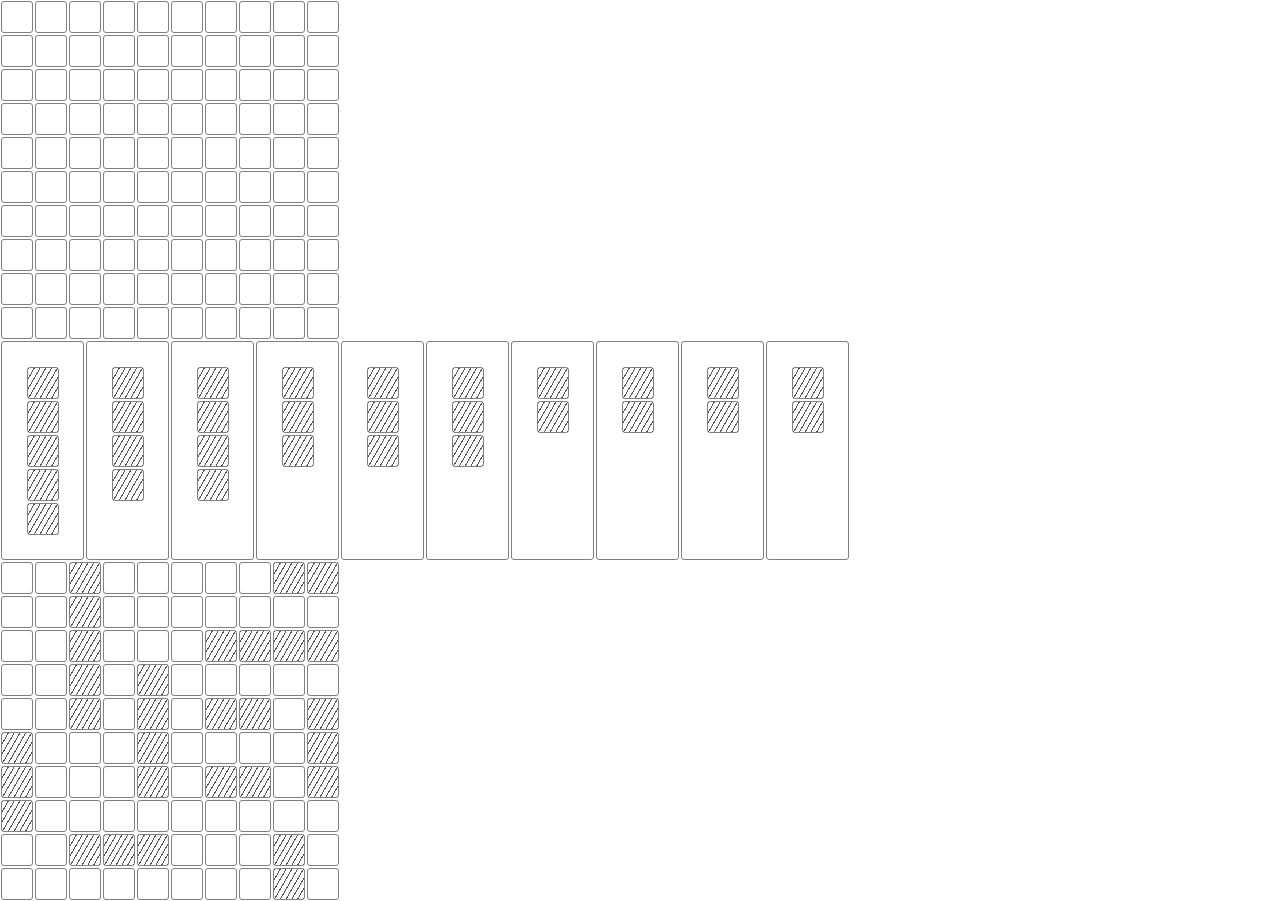
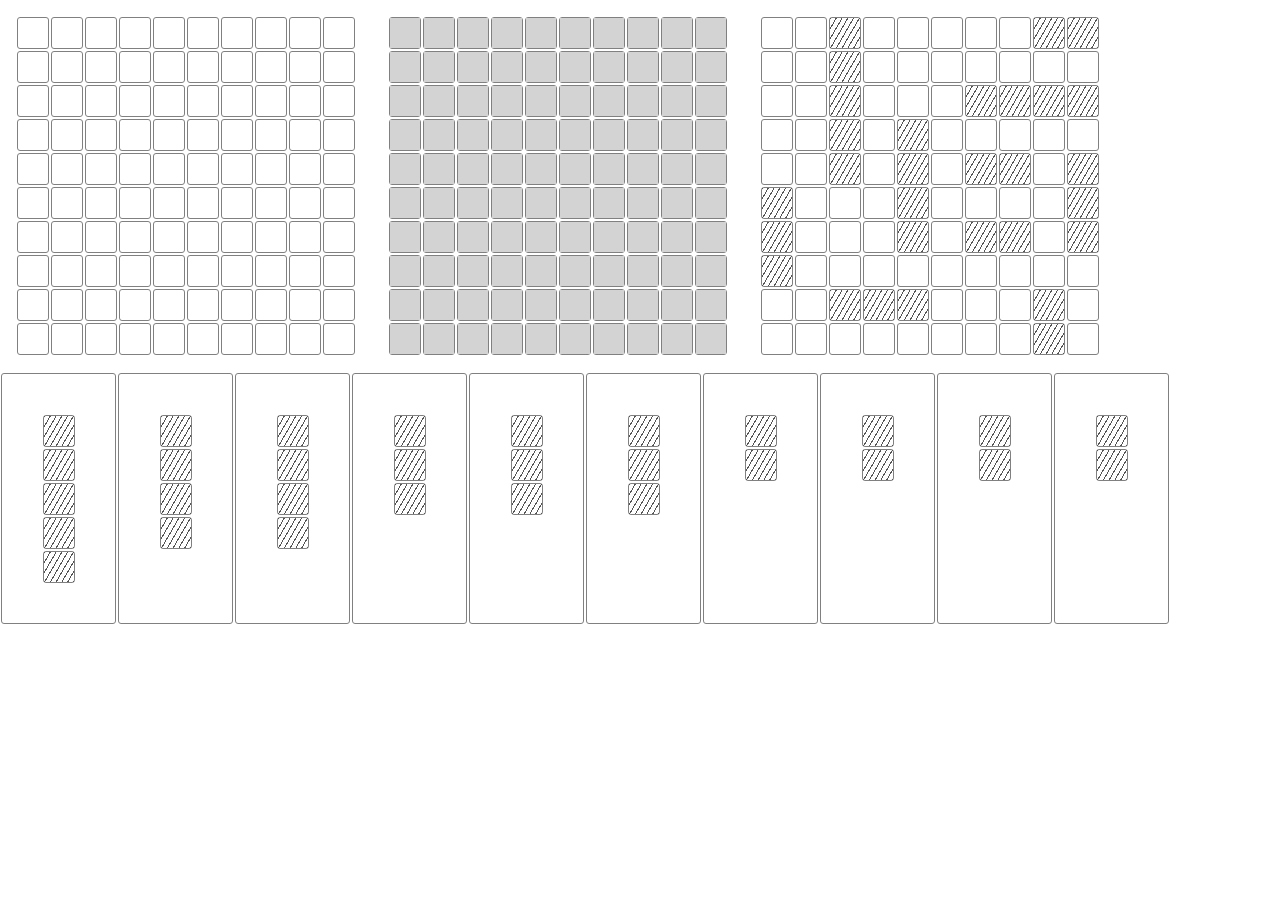
Before and after one commit to belbcode/battleship, a React (Create React App) app: page / in a window 1280 px wide. After the commit the page ends 800 px from the top, so only its background shows below. Built offline with nearby package versions, Linux system fonts and the light colour scheme.

Commit message:
enemy field added

```diff
--- a/src/Components/Field.jsx
+++ b/src/Components/Field.jsx
@@ -2,11 +2,11 @@ import Row from "./Row";
 
 const Field = ({ field }) => {
     return (
-        <>
+        <div className="field">
             {field.map((v, i) => (
                 <Row key={i} row={v} />
             ))}
-        </>
+        </div>
     );
 };
 
--- a/src/Components/Game.jsx
+++ b/src/Components/Game.jsx
@@ -13,8 +13,10 @@ const Game = () => {
     const initField = new GameField(10, 10, "empty");
 
     const [aiField, setAiField] = useState(initAiField);
-
     const [field, setField] = useState(initField);
+    const [enemyField, setEnemyField] = useState(
+        new GameField(10, 10, "unknown")
+    );
 
     const [selectedShip, setSelectedShip] = useState();
 
@@ -38,15 +40,18 @@ const Game = () => {
 
     return (
         <>
-            <GameContext.Provider value={{ handleCellClick }}>
-                <Field field={field.field} />
-            </GameContext.Provider>
+            <div className="flex">
+                <GameContext.Provider value={{ handleCellClick }}>
+                    <Field field={field.field} />
+                    <Field field={enemyField.field} />
+                    <Field field={aiField.field} />
+                </GameContext.Provider>
+            </div>
             <SelectShip
                 setSelectedShip={setSelectedShip}
                 shipsToDeploy={shipsToDeploy}
                 setShipsToDeploy={setShipsToDeploy}
             />
-            <Field field={aiField.field} />
         </>
     );
 };
--- a/src/style/cell.css
+++ b/src/style/cell.css
@@ -18,6 +18,10 @@
     );
 }
 
+.cell-unknown {
+    background-color: lightgray;
+}
+
 /* .cell-select {
   border: solid 2px purple;
 } */
--- a/src/style/game.css
+++ b/src/style/game.css
@@ -21,3 +21,13 @@
     color: rgba(255, 255, 255, 1);
     box-shadow: 0 5px 15px rgba(145, 92, 182, 0.4);
 }
+
+.flex {
+    display: flex;
+}
+
+.field {
+    display: flex;
+    flex-direction: column;
+    margin: 1rem;
+}
```
Lines whose indentation alone changed are shown as unchanged.
